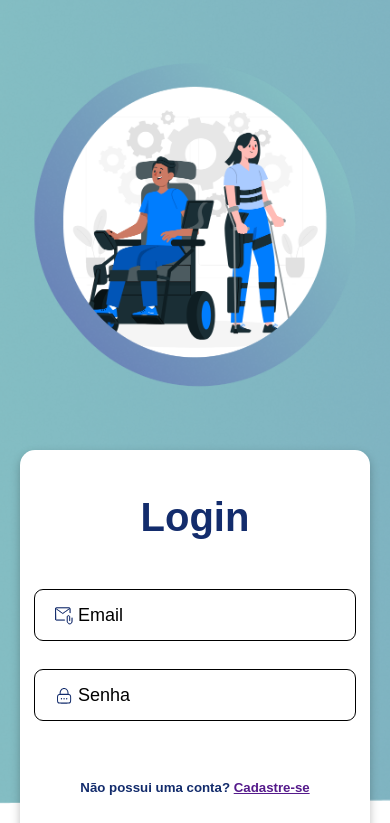
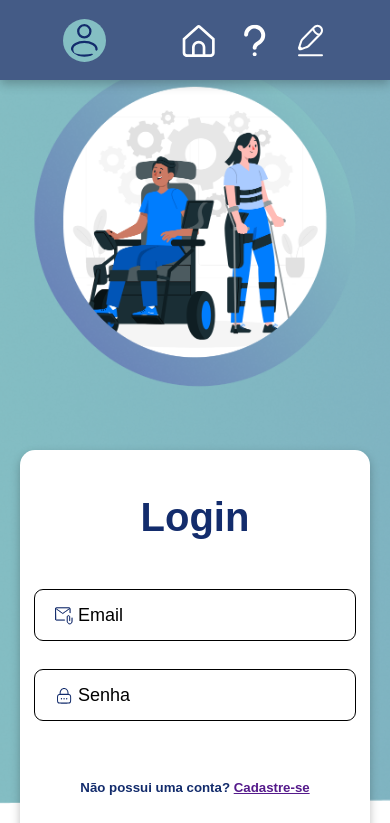
Before and after one commit to Deysehgfi/Projeto_CadAcel, a React (Vite) app in the folder FrontEnd/: page / in a window 390 px wide. Shown: the top 823 px of the page. Built offline with nearby package versions, Linux system fonts and the light colour scheme.

Commit message:
HeaderMobile inicializado

```diff
--- /dev/null
+++ b/FrontEnd/src/Header/HeaderMobile.jsx
@@ -0,0 +1,24 @@
+import { NavHeader, NavBar } from "../styled/HeaderMobie";
+import { IconPerfil, IconsNav } from "../styled/Header.js";
+import person from "../public/Group.svg"
+import question from "../public/question.svg"
+import house from "../public/House.svg"
+import pencil from "../public/icon-Lapis.svg"
+
+const HeaderMobile = () => {
+    return(
+        <>
+       <NavHeader>
+       <IconPerfil src={person} alt="Icon de perfil"  />
+        <NavBar>
+        <IconsNav src={house} alt="Icon de home"  />
+        <IconsNav src={question} alt="Icon de interrogação"  />
+        <IconsNav src={pencil} alt="Icon de lápis"  />
+        </NavBar>
+       </NavHeader>
+        </>
+    )
+}
+
+
+export default HeaderMobile;
--- a/FrontEnd/src/Pages/Login.jsx
+++ b/FrontEnd/src/Pages/Login.jsx
@@ -3,12 +3,14 @@ import "../index.css"
 import Section01 from "../Section01/Section01.jsx";
 import Section2 from "../Section02/Section02.jsx";
 import Footer from "../Footer/Footer.jsx";
+import HeaderMobile from "../Header/HeaderMobile.jsx";
 
 
 const Home = () => {
     return (
         <>
             <Header />
+            <HeaderMobile/>
             <Section01 />
             <Section2 />
             <Footer />
--- /dev/null
+++ b/FrontEnd/src/styled/HeaderMobie.js
@@ -0,0 +1,34 @@
+import styled from "styled-components"
+
+
+export const Cores = {
+    Ciano: "#84bfc3",
+    AzulClaro: "#6e8db9",
+    AzulMedio: "#445b86",
+    AzulEscuro: "#132c6c",
+    Branco: "#ffffff",
+    Preto: "#262626",
+    cinza: "dddddd",
+    sombra:"rgba(0, 0, 0, 0.25)"
+}
+
+export const NavHeader = styled.header`
+position: fixed;
+left: 0;
+right: 0;
+background-color: ${Cores.AzulMedio};
+height: 80px;
+display: none;
+justify-content: space-evenly;
+align-items: center;
+box-shadow: 0px 4px 10px ${Cores.sombra};
+z-index: 9999;
+@media screen and (max-width:500px){
+display: flex;
+   }
+`
+
+export const NavBar = styled.div`
+display: flex;
+gap: 10px;
+`
```
